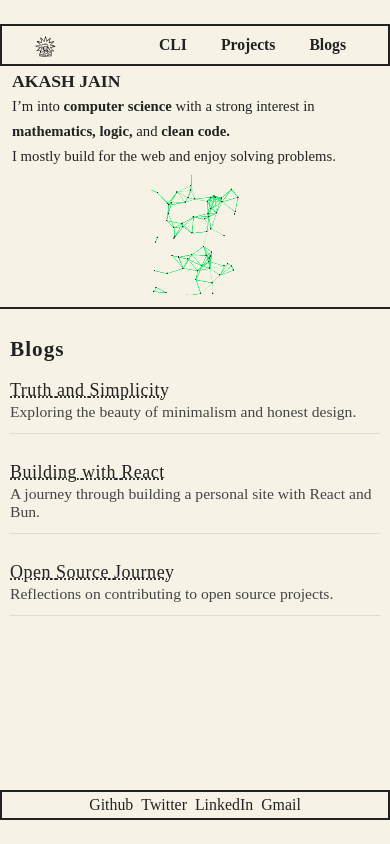
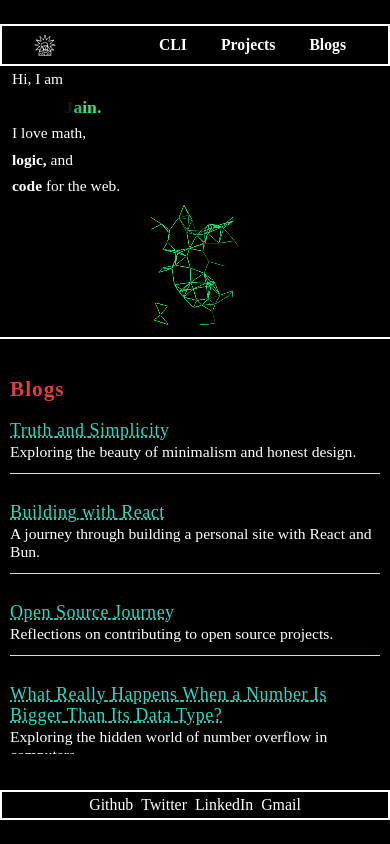
Before and after one commit to int-arsh/-a.shell, a React (Vite) app: page /blogs in a window 390 px wide. Built offline with nearby package versions, Linux system fonts and the light colour scheme; a web font is replaced by a local one.

Commit message:
hehecoool

```diff
--- a/src/App.css
+++ b/src/App.css
@@ -1,10 +1,11 @@
 
 body, html {
   font-family: 'Doto', serif;
-  background: #f6f3e6;
+  background: #fc6e6e;
   color: #222;
   height: 100%;
   min-height: 100vh;
+  color: #ffffff;
 }
 
 
@@ -15,7 +16,7 @@ body, html {
   display: flex;
   flex-direction: column;
   align-items: center;
-  background: #f6f3e6;
+  background: #000000;
 }
 
 .header {
@@ -27,8 +28,8 @@ body, html {
   transform: translateX(-50%);
   z-index: 100;
   margin-top: 24px;
-  border: 2px solid #222;
-  background: #f6f3e6;
+  border: 2px solid #ffffff;
+  /* background: #f6f3e6; */
   box-sizing: border-box;
 }
 
@@ -49,7 +50,7 @@ body, html {
 .logo-img {
   border-radius: 12px;
   font-size: 1.2em;
-  background: #f6f3e6;
+  /* background: #f6f3e6; */
   transition: background 0.2s;
   cursor: pointer;
   position: relative;
@@ -71,7 +72,7 @@ body, html {
   margin-right: 64px;
   font-weight: 600;
   text-decoration: none;
-  color: #222;
+  color: #ffffff;
   font-size: 1.1em;
   transition: color 0.2s, transform 0.2s;
 }
@@ -92,9 +93,9 @@ body, html {
   width: 100%;
   max-width: 900px;
   min-height: 0;
-  border-left: 2px solid #222;
-  border-right: 2px solid #222;
-  background: #f6f3e6;
+  border-left: 2px solid #ffffff;
+  border-right: 2px solid #ffffff;
+  /* background: #f6f3e6; */
   box-sizing: border-box;
   margin-top: 80px; /* height of header */
   margin-bottom: 70px; /* height of footer */
@@ -103,33 +104,44 @@ body, html {
 
 .about-section {
   flex: 0 0 250px;
-  border-right: 2px solid #222;
+  border-right: 2px solid #ffffff;
   padding: 32px 10px;
   /* display: flex; */
   align-items: flex-start;
   justify-content: center;
-  background: #f6f3e6;
+  /* background: #f6f3e6; */
   min-height: 0;
+  margin-bottom: 5px;
 }
 
 .about {
   padding: 100px 4px;
   padding-bottom: 0%;
-  background: #f6f3e6;
+  /* background: #f6f3e6; */
   text-align: center;
 }
 
-.about-subtitle {
+.about h2 {
+  font-size: 1.4em;
+  margin-bottom: 5px;
+  margin-top: 5px;
+  /* font-weight: 600; */
+  text-decoration:solid;
+
+}
+
+
+/* .about-subtitle {
   font-size: 1.05em;
   color: #555;
   margin-top: 0.3em;
   margin-bottom: 1.1em;
   font-style: italic;
   letter-spacing: 0.5px;
-}
+} */
 .about-desc {
-  font-size: 1em;
-  color: #222;
+  font-size: 1.05em;
+  /* color: #222; */
   line-height: 1.7;
   margin: 0;
 }
@@ -138,9 +150,9 @@ body, html {
   display: block;
   margin: 2rem auto;
   margin-bottom: 0%;
-  margin-top: 0%;
+  margin-top: -2%;
   /* border: 1px solid #ccc; */
-  /* background: black; optional */
+  /* background: red; */
   /* max-width: 100%; */
 }
 
@@ -150,9 +162,11 @@ body, html {
   display: flex;
   align-items: flex-start;
   justify-content: center;
-  background: #f6f3e6;
+  /* background: #f6f3e6; */
   overflow-y: auto;
   max-height: 100%;
+  margin-bottom: 10px;
+  margin-top: 5px;
 }
 
 .footer {
@@ -163,8 +177,8 @@ body, html {
   left: 50%;
   transform: translateX(-50%);
   z-index: 100;
-  border: 2px solid #222;
-  background: #f6f3e6;
+  border: 2px solid #ffffff;
+  /* background: #f6f3e6; */
   margin-bottom: 24px;
   box-sizing: border-box;
 }
@@ -178,7 +192,7 @@ body, html {
 
 .social-links a {
   font-weight: 500;
-  color: #222;
+  color: #ffffff;
   text-decoration: none;
   font-size: 1.1em;
   transition: color 0.2s, text-decoration 0.2s;
@@ -200,6 +214,7 @@ body, html {
   margin-bottom: 18px;
   letter-spacing: 1px;
   text-align: left;
+  color: #dd4040;
 }
 .projects-list ul {
   list-style: none;
@@ -211,13 +226,15 @@ body, html {
   padding-bottom: 12px;
   border-bottom: 1px solid #e0dcc7;
   font-size: 1.05em;
+  color: #daba2c;
 }
 .project-item strong {
   font-size: 1.13em;
   letter-spacing: 0.5px;
+  color: #30d6c0;
 }
 .project-item a {
-  color: #222;
+  color: #ffffff;
   text-decoration: underline dotted;
   font-size: 0.98em;
   margin-top: 2px;
@@ -243,6 +260,7 @@ body, html {
   margin-bottom: 18px;
   letter-spacing: 1px;
   text-align: left;
+  color: #dd4040;
 }
 .blogs-list ul {
   list-style: none;
@@ -258,14 +276,14 @@ body, html {
 .blog-title {
   font-size: 1.13em;
   letter-spacing: 0.5px;
-  color: #222;
+  color: #30d6c0;
   text-decoration: underline dotted;
 }
 .blog-title:hover {
   text-decoration: underline;
 }
 .blog-excerpt {
-  color: #444;
+  color: #ffffff;
   font-size: 0.98em;
   display: block;
   margin-top: 2px;
@@ -284,7 +302,7 @@ body, html {
 }
 .blog-content {
   font-size: 1.08em;
-  color: #222;
+  color: #ffffff;
   line-height: 1.7;
   margin-top: 10px;
   white-space: pre-line;
@@ -349,7 +367,7 @@ body, html {
   .about-section {
     flex: none;
     border-right: none;
-    border-bottom: 2px solid #222;
+    border-bottom: 2px solid #ffffff;
     width: 100%;
     padding: 12px 10px;
     justify-content: flex-start;
@@ -366,6 +384,7 @@ body, html {
     font-size: 1.2em;
     margin-bottom: 2px;
     margin-top: 5px;
+    color: #df5353;
   }
   .about-canvas {
     margin-top: 0px;
@@ -406,16 +425,16 @@ body, html {
 .terminal {
   width: 100%;
   height: 100%;
-  background: #1f1e1e;
+  /* background: #000000; */
   color: #3ee97d;
-  font-family: monospace;
+  /* font-family: monospace; */
   padding: 2rem;
   border-radius: 8px;
   /* min-height: 300px; */
   white-space: pre-wrap;
   /* overflow-y: auto; */
   max-height: 80vh;
-  box-shadow: 0 0 15px #ffef0040;
+  /* box-shadow: 0 0 15px #ffef0040; */
   font-size: 16px;
   position: relative;
   z-index: 1;
@@ -434,7 +453,7 @@ body, html {
 .input-wrapper {
   position: relative;
   display: inline-block;
-  font-family: monospace;
+  /* font-family: monospace; */
   font-size: 16px;
   color: #3ee97d;
 }
@@ -497,12 +516,33 @@ body, html {
 }
 
 .terminal a {
-  color: #00ff00;
+  color: #2fe7ff;
   text-decoration: none;
   transition: color 0.2s, text-decoration 0.2s;
 }
 
 .terminal a:hover {
-  color: #ffff00;
+  color: #10b0b6;
   text-decoration: underline;
 }
+
+/* Animated heading letters */
+.heading-letters {
+  display: inline-block;
+  white-space: nowrap;
+  color: #38e377;
+}
+
+.letter {
+  display: inline-block;
+  opacity: 0;
+  transition: opacity 680ms ease;
+}
+
+.letter.on {
+  opacity: 1;
+}
+
+@media (prefers-reduced-motion: reduce) {
+  .letter { transition: none; opacity: 1; }
+}
--- a/src/components/About.jsx
+++ b/src/components/About.jsx
@@ -1,5 +1,5 @@
 import '../App.css';
-import { useRef, useEffect } from 'react';
+import { useRef, useEffect, useState } from 'react';
 
 const boldWords = [
   'computer', 'science', 'mathematics', 'logic', 'clean', 'code'
@@ -17,6 +17,32 @@ function wrapWords(text) {
 
 function About() {
   const canvasRef = useRef(null);
+  const headingText = 'Akash Jain.';
+  const letters = headingText.split('');
+  const total = letters.length;
+  const [step, setStep] = useState(0); // 0..(2*total-1)
+
+  useEffect(() => {
+    const intervalMs = 300;
+    const id = setInterval(() => {
+      setStep((prev) => (prev + 1) % (total * 2));
+    }, intervalMs);
+    return () => clearInterval(id);
+  }, [total]);
+
+  const renderAnimatedHeading = () => (
+    <span className="heading-letters">
+      {letters.map((ch, i) => {
+        // Fade-in: i <= step; Fade-out: hide from first to last (i > s2 remain)
+        const visible = step < total ? i <= step : i > (step - total);
+        return (
+          <span className={`letter${visible ? ' on' : ''}`} key={i}>
+            {ch === ' ' ? '\u00A0' : ch}
+          </span>
+        );
+      })}
+    </span>
+  );
 
   useEffect(() => {
     const canvas = canvasRef.current;
@@ -75,7 +101,7 @@ function About() {
 
     canvas.addEventListener('click', onClick);
 
-    function step(dt, nowMs) {
+    function stepNodes(dt, nowMs) {
       // compute pulse factor 0..1
       const pf = pulseStart ? Math.max(0, 1 - (nowMs - pulseStart) / pulseDuration) : 0;
 
@@ -125,11 +151,11 @@ function About() {
         nextAutoPulseMs = nowMs + autoPulseEvery;
       }
 
-      step(dt, nowMs);
+      stepNodes(dt, nowMs);
 
       // clear to paper
       ctx.clearRect(0, 0, W, H);
-      ctx.fillStyle = 'rgba(246, 243, 230, 1)';
+      ctx.fillStyle = 'rgb(0, 0, 0)';
       ctx.fillRect(0, 0, W, H);
 
       // draw links
@@ -176,10 +202,14 @@ function About() {
   return (
     <>
       <section className="about">
-        <h2>{wrapWords('AKASH JAIN')}</h2>
+        <p className="about-desc">{wrapWords('Hi, I am')}</p>
+        <h2>{renderAnimatedHeading()}</h2>
         <p className="about-desc">
-          {wrapWords('I’m into computer science with a strong interest in mathematics, logic, and clean code.')}<br />
-          {wrapWords('I mostly build for the web and enjoy solving problems.')}
+          {wrapWords('I love math,')}
+          <br />
+          {wrapWords('logic, and')}
+          <br />
+          {wrapWords('code for the web.')}
         </p>
       </section>
 
--- a/src/components/BlogPost.jsx
+++ b/src/components/BlogPost.jsx
@@ -16,6 +16,44 @@ const blogs = [
     name: 'open-source-journey',
     title: 'Open Source Journey',
     content: `Contributing to open source is about sharing, learning, and growing together. Here are some lessons from my journey.`
+  },
+  {
+    name: 'what-really-happens-when-a-number-is-bigger-than-its-data-type',
+    title: 'What Really Happens When a Number Is Bigger Than Its Data Type?',
+    content: `Ever wondered what happens when you try to fit more water in a glass than it can hold? It spills.
+In computers, though, numbers don’t spill — they wrap around. This silent phenomenon is called overflow.
+
+Why does overflow happen?
+
+A data type in C++ (like int, long long, etc.) isn’t infinite.
+It’s just a fixed set of bits:
+
+A 32-bit int → can represent 2³² = 4,294,967,296 different values.
+
+Typically: from −2,147,483,648 to +2,147,483,647.
+
+Now imagine adding 1 to 2,147,483,647.
+The binary counter has no extra bit to store the result, so it “wraps around” to −2,147,483,648.
+You thought you got bigger, but you actually teleported to the negative side.
+
+Why 32 bits?
+
+Because computers are built on hardware constraints. The CPU has registers of fixed width (32-bit or 64-bit). That’s the “size of the cup.”
+
+32-bit systems → operations are naturally 32 bits wide.
+
+64-bit systems → larger registers, but still, each type (int, long long) has a defined width.
+
+The danger of overflow
+
+The scary part?
+Overflow doesn’t warn you. Your code runs, but the results are wrong.
+
+Your bank balance could suddenly go negative.
+
+Your algorithm could misbehave without any error message.
+
+In security, attackers even exploit overflow to hack systems.`
   }
 ];
 
--- a/src/components/BlogsList.jsx
+++ b/src/components/BlogsList.jsx
@@ -16,6 +16,11 @@ const blogs = [
     name: 'open-source-journey',
     title: 'Open Source Journey',
     excerpt: 'Reflections on contributing to open source projects.'
+  },
+  {
+    name: 'what-really-happens-when-a-number-is-bigger-than-its-data-type',
+    title: 'What Really Happens When a Number Is Bigger Than Its Data Type?',
+    excerpt: 'Exploring the hidden world of number overflow in computers.'
   }
 ];
 
--- a/src/components/Footer.jsx
+++ b/src/components/Footer.jsx
@@ -5,7 +5,7 @@ function Footer() {
     <footer className="footer">
       <div className="social-links">
         <a href="https://github.com/int-arsh" target="_blank" rel="noopener noreferrer">Github</a>
-        <a href="https://x.com/roguekernel" target="_blank" rel="noopener noreferrer">Twitter</a>
+        <a href="https://x.com/arshhhhzz" target="_blank" rel="noopener noreferrer">Twitter</a>
         <a href="https://www.linkedin.com/in/akash-int-arsh/" target="_blank" rel="noopener noreferrer">LinkedIn</a>
         <a href="mailto:akash.mbu32@gmail.com">Gmail</a>
       </div>
--- a/src/components/Header.jsx
+++ b/src/components/Header.jsx
@@ -1,6 +1,6 @@
 import { Link, useLocation } from 'react-router-dom';
 import '../App.css';
-import Logo from '../assets/logo.svg';
+import Logo from '../assets/logo-white.svg';
 
 function Header() {
   const location = useLocation();
--- a/src/components/Terminal.jsx
+++ b/src/components/Terminal.jsx
@@ -48,7 +48,7 @@ const Terminal = () => {
   const handleCommand = (command) => {
     const cmd = command.trim().toLowerCase();
     if (cmd === "clear") {
-      setHistory([]);
+      setHistory(["> Type 'help' to begin."]);
     } else if (cmd === "matrix") {
       // simulateTyping(responses[cmd]);
       startMatrixEffect();
```
Also changed, not shown: src/assets/logo-white.svg (added).
